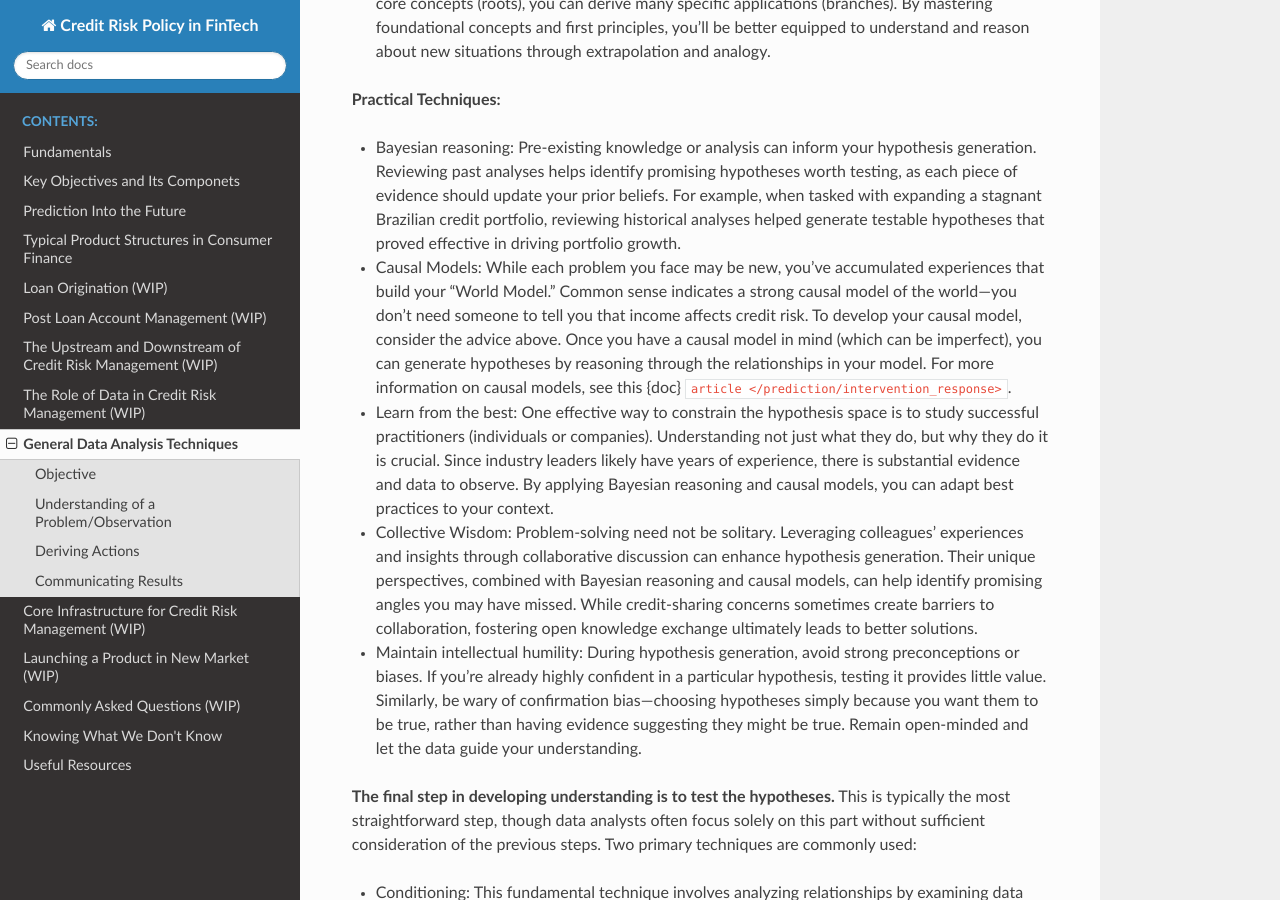
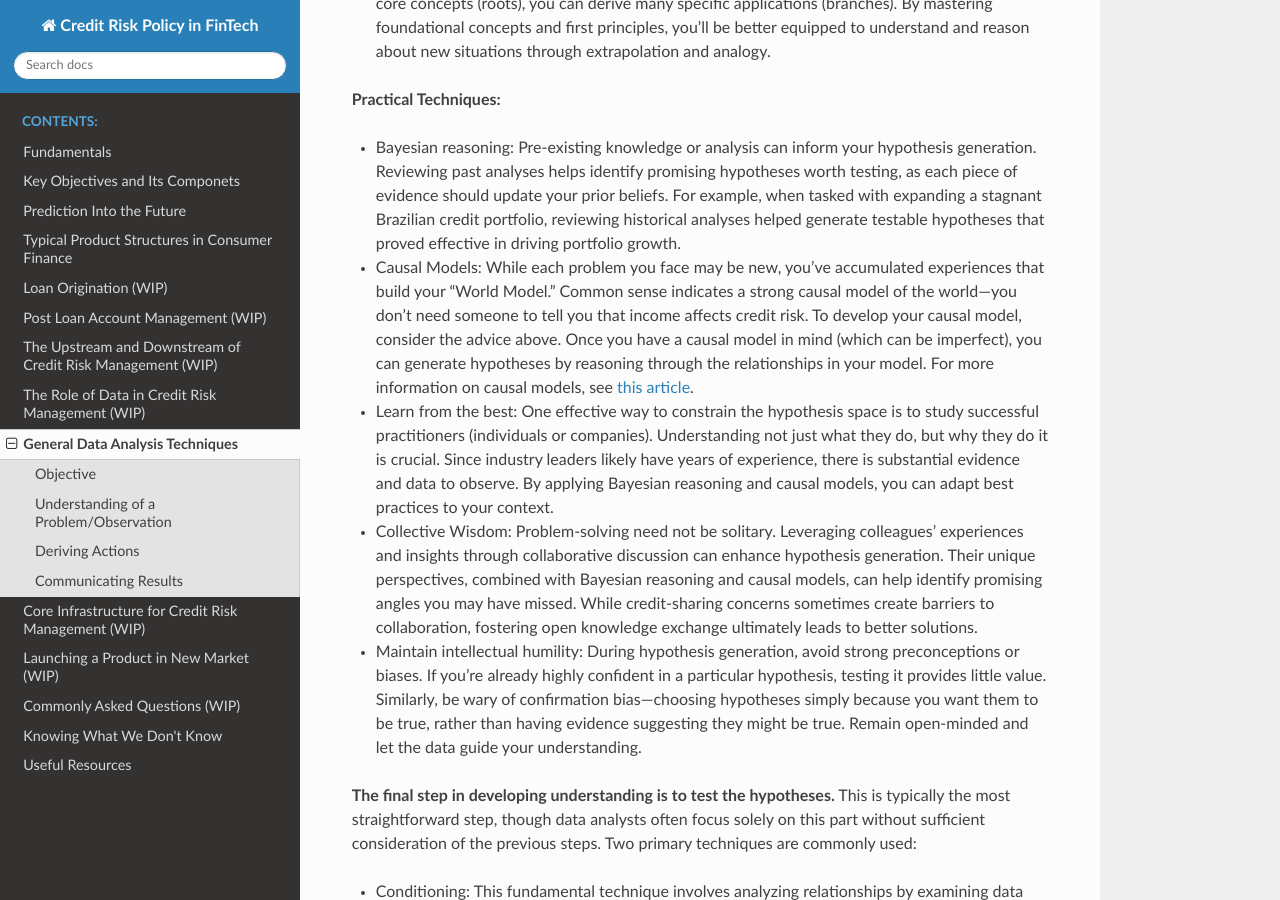
Before and after one commit to kychanbp/credit_risk_mgmt_fintech, a Sphinx documentation site: the page built from docs/source/data_analysis.md, in a window 1280 px wide and 900 px high, scrolled down 1576 px. Built offline with Sphinx 7.4.7 and the Read the Docs theme 3.1.0, drawn with Linux system fonts in a browser that asks for light colours.

Commit message:
fixed link

```diff
--- a/docs/source/data_analysis.md
+++ b/docs/source/data_analysis.md
@@ -34,7 +34,7 @@ Several approaches can help generate promising hypotheses:
 **Practical Techniques:**
 
 - Bayesian reasoning: Pre-existing knowledge or analysis can inform your hypothesis generation. Reviewing past analyses helps identify promising hypotheses worth testing, as each piece of evidence should update your prior beliefs. For example, when tasked with expanding a stagnant Brazilian credit portfolio, reviewing historical analyses helped generate testable hypotheses that proved effective in driving portfolio growth.
-- Causal Models: While each problem you face may be new, you've accumulated experiences that build your "World Model." Common sense indicates a strong causal model of the world—you don't need someone to tell you that income affects credit risk. To develop your causal model, consider the advice above. Once you have a causal model in mind (which can be imperfect), you can generate hypotheses by reasoning through the relationships in your model. For more information on causal models, see this {doc} `article </prediction/intervention_response>`.
+- Causal Models: While each problem you face may be new, you've accumulated experiences that build your "World Model." Common sense indicates a strong causal model of the world—you don't need someone to tell you that income affects credit risk. To develop your causal model, consider the advice above. Once you have a causal model in mind (which can be imperfect), you can generate hypotheses by reasoning through the relationships in your model. For more information on causal models, see [this article](../prediction/intervention_response).
 - Learn from the best: One effective way to constrain the hypothesis space is to study successful practitioners (individuals or companies). Understanding not just what they do, but why they do it is crucial. Since industry leaders likely have years of experience, there is substantial evidence and data to observe. By applying Bayesian reasoning and causal models, you can adapt best practices to your context.
 - Collective Wisdom: Problem-solving need not be solitary. Leveraging colleagues' experiences and insights through collaborative discussion can enhance hypothesis generation. Their unique perspectives, combined with Bayesian reasoning and causal models, can help identify promising angles you may have missed. While credit-sharing concerns sometimes create barriers to collaboration, fostering open knowledge exchange ultimately leads to better solutions.
 - Maintain intellectual humility: During hypothesis generation, avoid strong preconceptions or biases. If you're already highly confident in a particular hypothesis, testing it provides little value. Similarly, be wary of confirmation bias—choosing hypotheses simply because you want them to be true, rather than having evidence suggesting they might be true. Remain open-minded and let the data guide your understanding.
```
